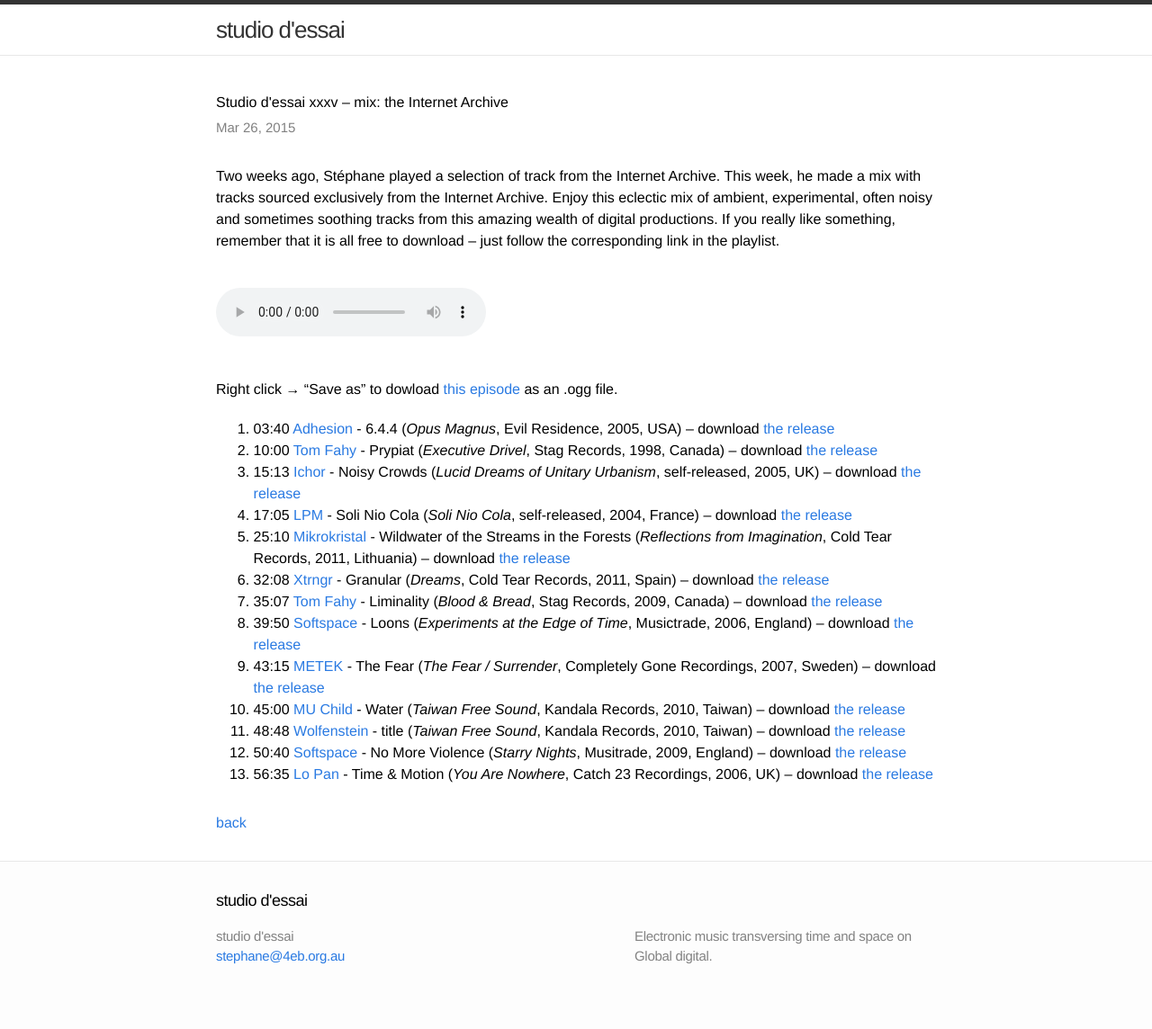
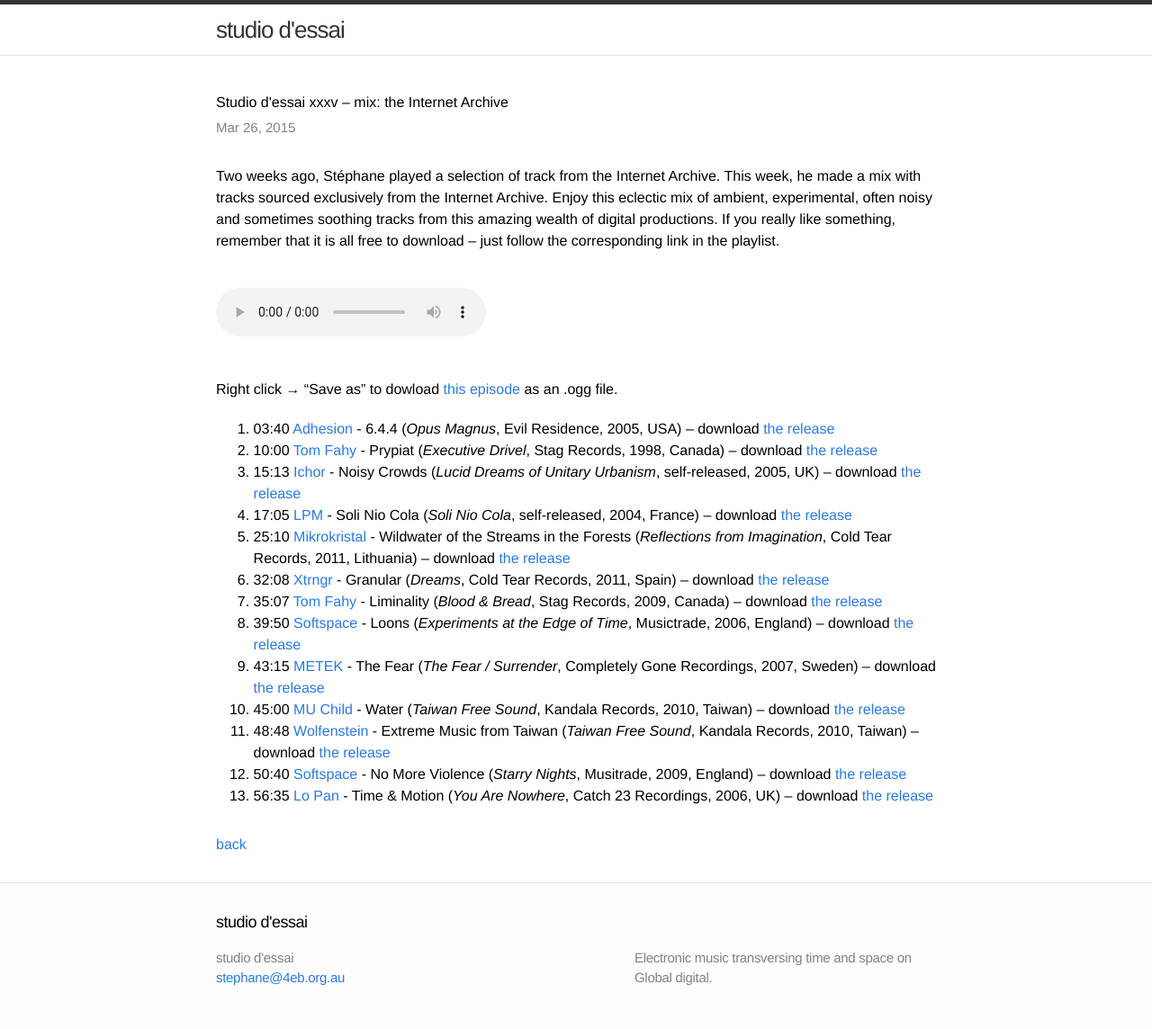
Before and after one commit to studio-dessai/studio-dessai.github.io, a Jekyll site: the page built from _posts/2015-03-26-sdexxxv.md, in a window 1280 px wide. Shown: the whole page at 90% size. Built offline with Jekyll 4.4.1, drawn with Linux system fonts in a browser that asks for light colours; before the commit the page ends 1120 px from its top, so only the background shows below that.

Commit message:
correct track title

```diff
--- a/_posts/2015-03-26-sdexxxv.md
+++ b/_posts/2015-03-26-sdexxxv.md
@@ -22,6 +22,6 @@ href="https://raw.githubusercontent.com/studio-dessai/podcasts/master/2015-03-26
 1. 39:50 [Softspace](http://musicbrainz.org/artist/fade89dd-a50f-44f3-aa38-dcf5662f88c7) - Loons (_Experiments at the Edge of Time_, Musictrade, 2006, England) – download [the release](https://archive.org/details/mt007)
 1. 43:15 [METEK](http://musicbrainz.org/artist/aae8aad1-da38-4603-b4f1-2c5271d8e999) - The Fear (_The Fear / Surrender_, Completely Gone Recordings, 2007, Sweden) – download [the release](https://archive.org/details/Metek-TheFear-Surrender)
 1. 45:00 [MU Child](https://musicbrainz.org/artist/984f8b32-2867-4bef-8108-50e10bd359af) - Water (_Taiwan Free Sound_, Kandala Records, 2010, Taiwan) – download [the release](ttps://archive.org/details/TaiwanFreeSound)
-1. 48:48 [Wolfenstein](https://musicbrainz.org/artist/ea51cd65-6592-4604-a159-1cee42dea7b9) - title (_Taiwan Free Sound_, Kandala Records, 2010, Taiwan) – download [the release](ttps://archive.org/details/TaiwanFreeSound)
+1. 48:48 [Wolfenstein](https://musicbrainz.org/artist/ea51cd65-6592-4604-a159-1cee42dea7b9) - Extreme Music from Taiwan (_Taiwan Free Sound_, Kandala Records, 2010, Taiwan) – download [the release](ttps://archive.org/details/TaiwanFreeSound)
 1. 50:40 [Softspace](http://musicbrainz.org/artist/fade89dd-a50f-44f3-aa38-dcf5662f88c7) - No More Violence (_Starry Nights_, Musitrade, 2009, England) – download [the release](https://archive.org/details/mt023)
 1. 56:35 [Lo Pan](https://musicbrainz.org/artist/2651e5d9-c7bb-4a3a-91b2-9c1902797970) - Time & Motion (_You Are Nowhere_, Catch 23 Recordings, 2006, UK) – download [the release](https://archive.org/details/LO_PAN)
```
